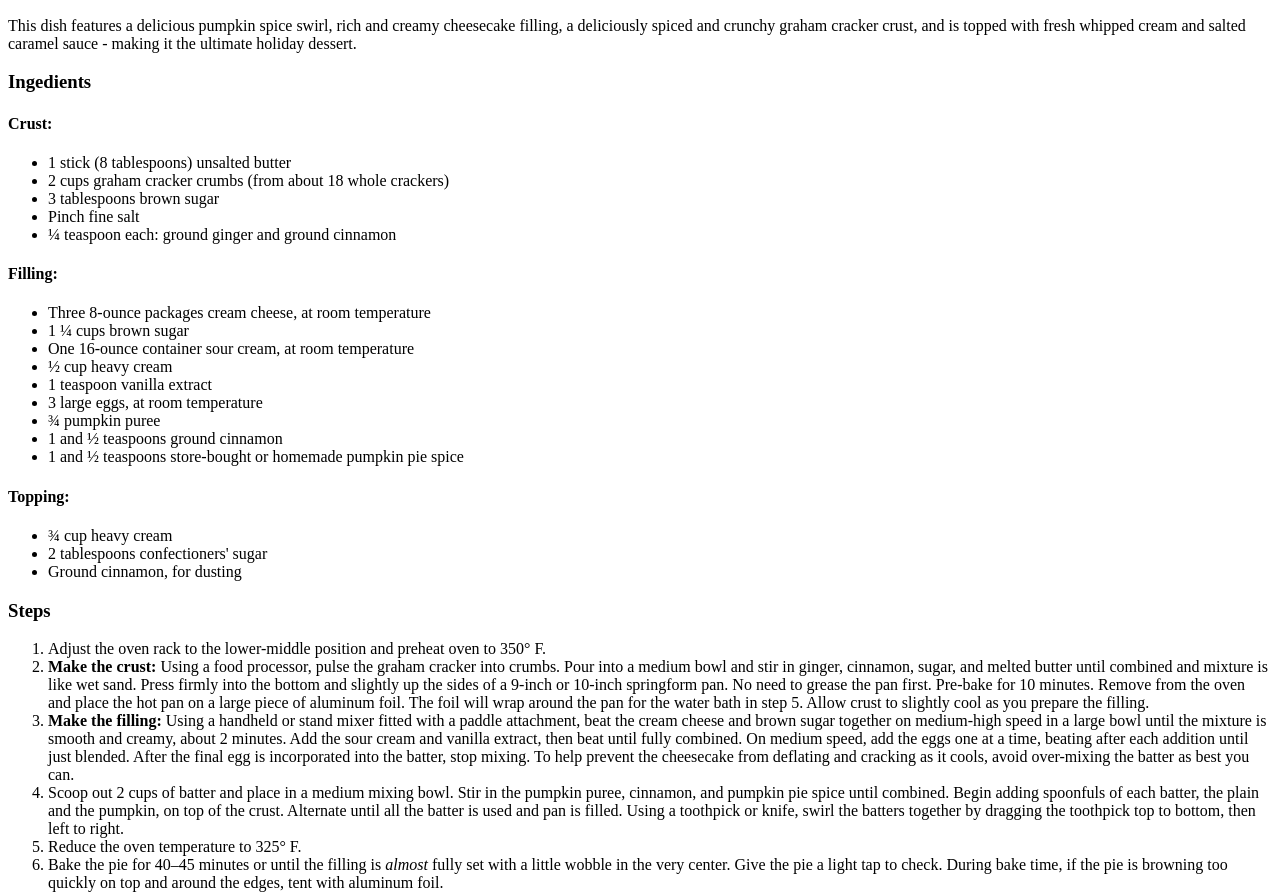
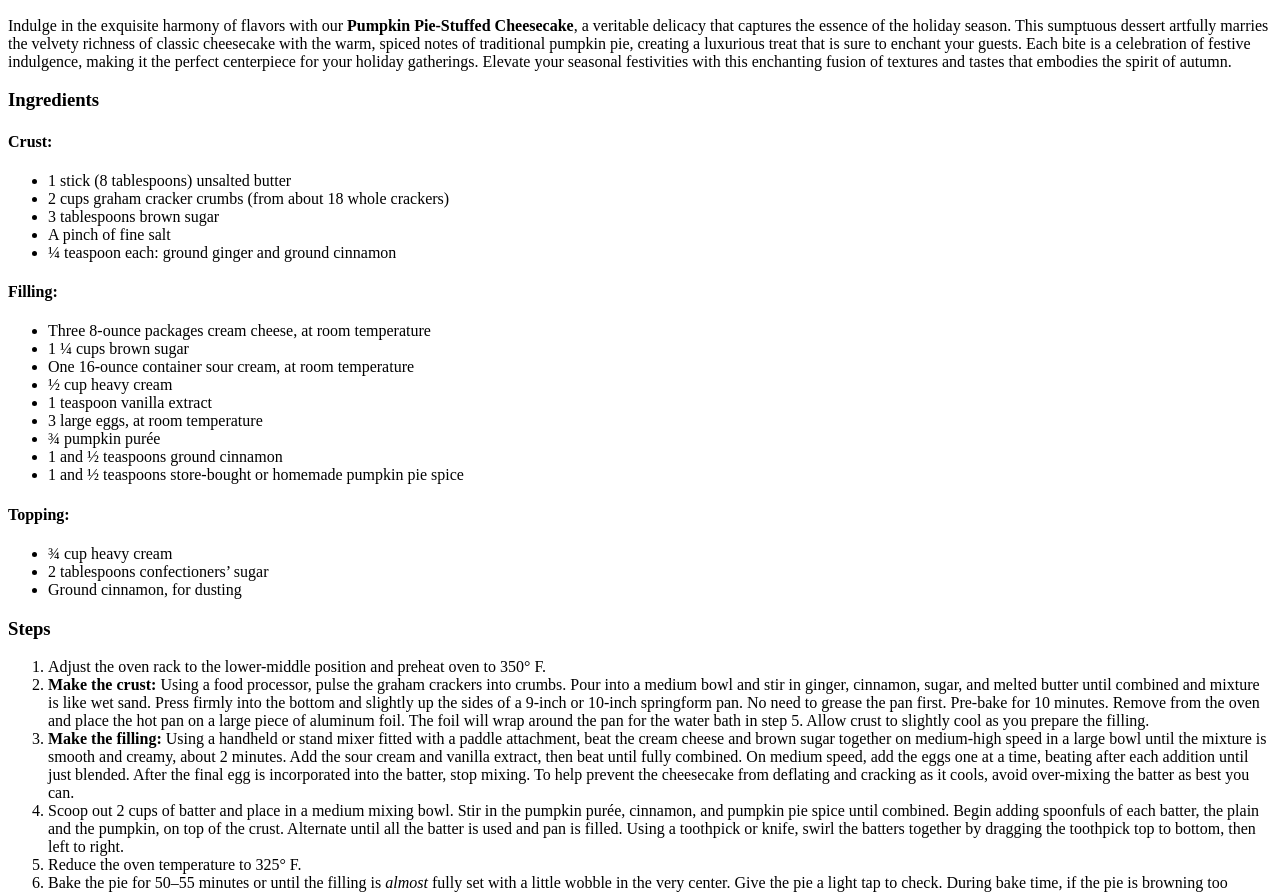
Before and after one commit to naomieyxama/Projects, a plain HTML site: page gra1750p2NaomieYxama2024/index.html in a window 1280 px wide. Shown: the part 1060-1952 px from the top of the page. Drawn offline with Linux system fonts and the light colour scheme.

Commit message:
index.html

```diff
--- a/gra1750p2NaomieYxama2024/index.html
+++ b/gra1750p2NaomieYxama2024/index.html
@@ -9,21 +9,21 @@
 	<wrapper>
 		<header>
 			<img alt="logo">
-			<h1>Website Name</h1>
+			<h1>Bite-Sized Bliss</h1>
 		</header>
 
 		<main>
 			<img alt="banner" src="pumpkin-pie-stuffed-cheesecake.jpg">
 			<h2>Pumpkin Pie-Stuffed Cheesecake</h2>
-			<p>This dish features a delicious pumpkin spice swirl, rich and creamy cheesecake filling, a deliciously spiced and crunchy graham cracker crust, and is topped with fresh whipped cream and salted caramel sauce - making it the ultimate holiday dessert.</p>
+			<p>Indulge in the exquisite harmony of flavors with our <strong>Pumpkin Pie-Stuffed Cheesecake</strong>, a veritable delicacy that captures the essence of the holiday season. This sumptuous dessert artfully marries the velvety richness of classic cheesecake with the warm, spiced notes of traditional pumpkin pie, creating a luxurious treat that is sure to enchant your guests. Each bite is a celebration of festive indulgence, making it the perfect centerpiece for your holiday gatherings. Elevate your seasonal festivities with this enchanting fusion of textures and tastes that embodies the spirit of autumn.</p>
 			<section>
-				<h3>Ingedients</h3>
+				<h3>Ingredients</h3>
 				<h4>Crust:</h4>
 				<ul>
 					<li>1 stick (8 tablespoons) unsalted butter</li>
 					<li>2 cups graham cracker crumbs (from about 18 whole crackers)</li>
 					<li>3 tablespoons brown sugar</li>
-					<li>Pinch fine salt</li>
+					<li>A pinch of fine salt</li>
 					<li>&frac14; teaspoon each: ground ginger and ground cinnamon</li>
 				</ul>
 				<h4>Filling:</h4>
@@ -34,14 +34,14 @@
 					<li>&frac12; cup heavy cream</li>
 					<li>1 teaspoon vanilla extract</li>
 					<li>3 large eggs, at room temperature</li>
-					<li>&frac34; pumpkin puree</li>
+					<li>&frac34; pumpkin pur&eacute;e</li>
 					<li>1 and &frac12; teaspoons ground cinnamon</li>
 					<li>1 and &frac12; teaspoons store-bought or homemade pumpkin pie spice</li>
 				</ul>
 				<h4>Topping:</h4>
 				<ul>
 					<li>&frac34; cup heavy cream</li>
-					<li>2 tablespoons confectioners' sugar</li>
+					<li>2 tablespoons confectioners&rsquo; sugar</li>
 					<li>Ground cinnamon, for dusting</li>
 				</ul>
 			</section>
@@ -50,13 +50,13 @@
 				<h3>Steps</h3>
 				<ol>
 					<li>Adjust the oven rack to the lower-middle position and preheat oven to 350&deg; F.</li>
-					<li><strong>Make the crust:</strong> Using a food processor, pulse the graham cracker into crumbs. Pour into a medium bowl and stir in ginger, cinnamon, sugar, and melted butter until combined and mixture is like wet sand. Press firmly into the bottom and slightly up the sides of a 9-inch or 10-inch springform pan. No need to grease the pan first. Pre-bake for 10 minutes. Remove from the oven and place the hot pan on a large piece of aluminum foil. The foil will wrap around the pan for the water bath in step 5. Allow crust to slightly cool as you prepare the filling.</li>
+					<li><strong>Make the crust:</strong> Using a food processor, pulse the graham crackers into crumbs. Pour into a medium bowl and stir in ginger, cinnamon, sugar, and melted butter until combined and mixture is like wet sand. Press firmly into the bottom and slightly up the sides of a 9-inch or 10-inch springform pan. No need to grease the pan first. Pre-bake for 10 minutes. Remove from the oven and place the hot pan on a large piece of aluminum foil. The foil will wrap around the pan for the water bath in step 5. Allow crust to slightly cool as you prepare the filling.</li>
 					<li><strong>Make the filling:</strong> Using a handheld or stand mixer fitted with a paddle attachment, beat the cream cheese and brown sugar together on medium-high speed in a large bowl until the mixture is smooth and creamy, about 2 minutes. Add the sour cream and vanilla extract, then beat until fully combined. On medium speed, add the eggs one at a time, beating after each addition until just blended. After the final egg is incorporated into the batter, stop mixing. To help prevent the cheesecake from deflating and cracking as it cools, avoid over-mixing the batter as best you can.</li>
-					<li>Scoop out 2 cups of batter and place in a medium mixing bowl. Stir in the pumpkin puree, cinnamon, and pumpkin pie spice until combined. Begin adding spoonfuls of each batter, the plain and the pumpkin, on top of the crust. Alternate until all the batter is used and pan is filled. Using a toothpick or knife, swirl the batters together by dragging the toothpick top to bottom, then left to right.</li>
+					<li>Scoop out 2 cups of batter and place in a medium mixing bowl. Stir in the pumpkin pur&eacute;e, cinnamon, and pumpkin pie spice until combined. Begin adding spoonfuls of each batter, the plain and the pumpkin, on top of the crust. Alternate until all the batter is used and pan is filled. Using a toothpick or knife, swirl the batters together by dragging the toothpick top to bottom, then left to right.</li>
 					<li>Reduce the oven temperature to 325&deg; F.</li>
-					<li>Bake the pie for 40–45 minutes or until the filling is <em>almost</em> fully set with a little wobble in the very center. Give the pie a light tap to check. During bake time, if the pie is browning too quickly on top and around the edges, tent with aluminum foil.</li>
+					<li>Bake the pie for 50–55 minutes or until the filling is <em>almost</em> fully set with a little wobble in the very center. Give the pie a light tap to check. During bake time, if the pie is browning too quickly on top and around the edges, tent with aluminum foil.</li>
 					<li>Set the pie on a wire rack and cool for 1 hour at room temperature. Then place it in the refrigerator and chill for at least 2 hours and up to 2 days before serving. (Cover if chilling it for longer than a few hours.)</li>
-					<li><strong>For the topping:</strong> Right before serving, whisk together the heavy cream and confectioners' sugar in a large bowl until medium-stiff peaks. Top the cheesecake with the whipped cream, a few swirls of caramel sauce, and leftover graham cracker crumbs.</li>
+					<li><strong>For the topping:</strong> Right before serving, whisk together the heavy cream and confectioners&rsquo; sugar in a large bowl until medium-stiff peaks. Top the cheesecake with the whipped cream, a few swirls of caramel sauce, and leftover graham cracker crumbs.</li>
 				</ol>
 			</section>
 		</main>
```
